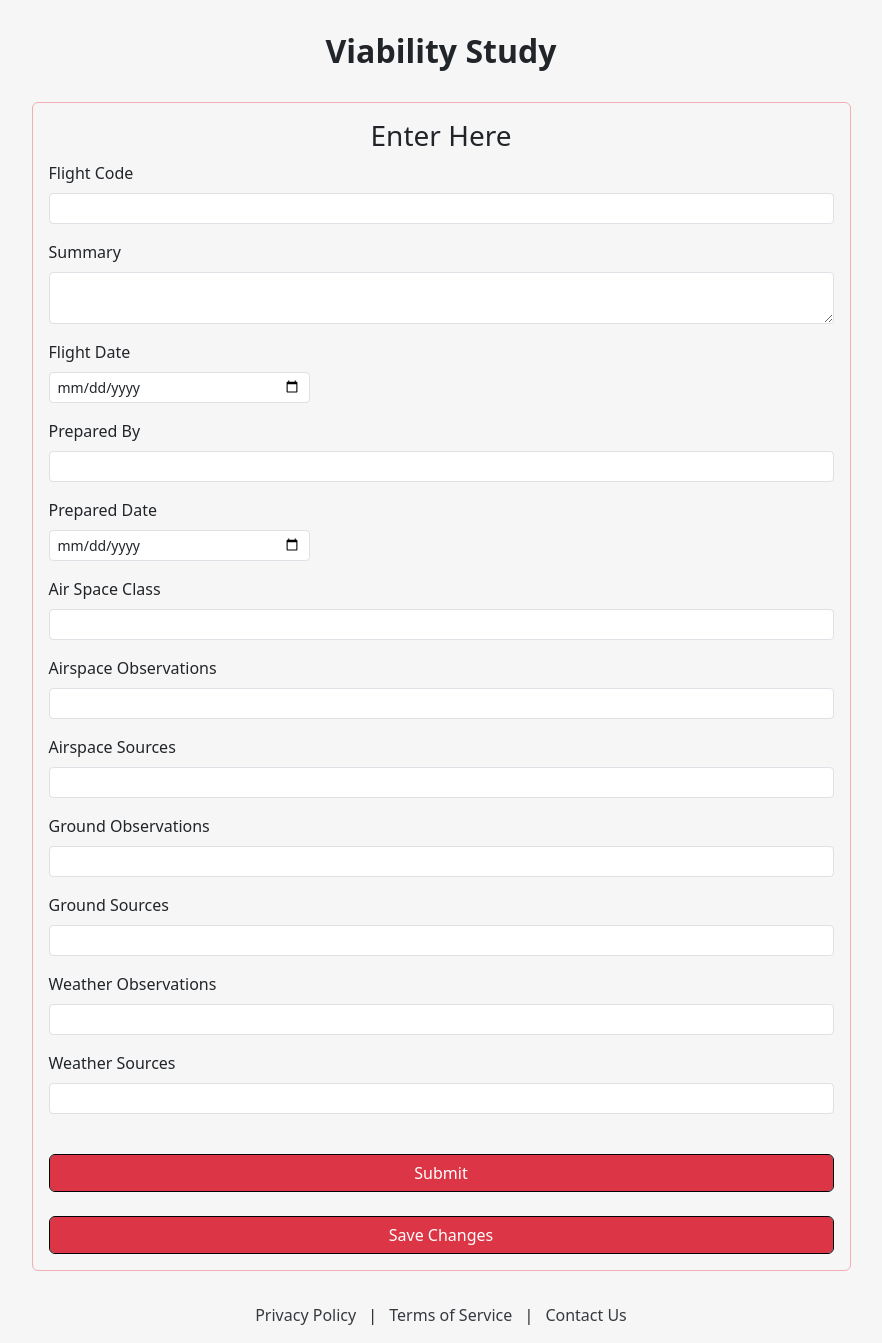
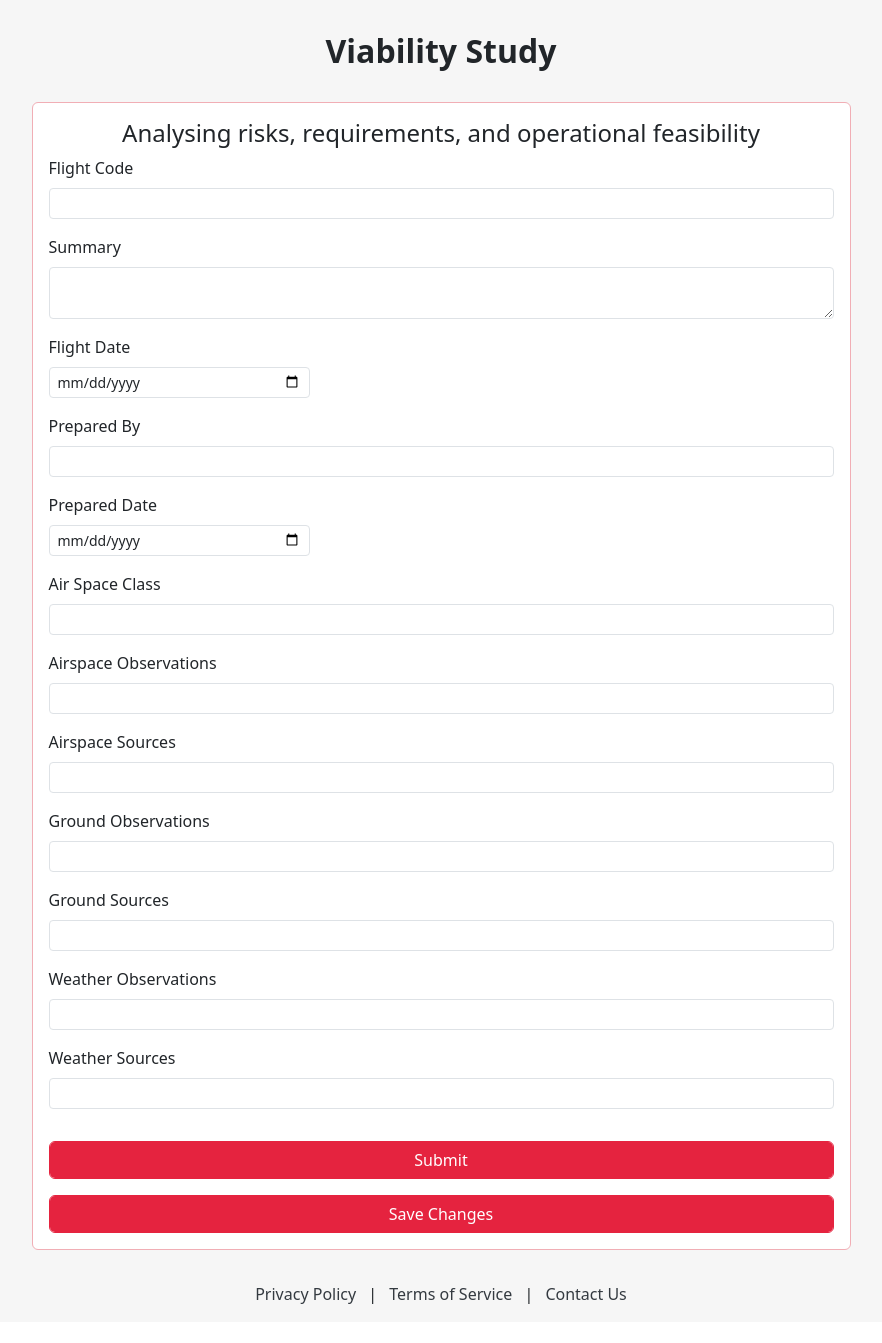
Before and after one commit to NikitaEdin/SOC09109-2025-TR2-Group-Project, a Flask app: page /forms/viability-study in a window 1280 px wide. Shown: the part 58-1401 px from the top of the page, without its empty margins (199-1081 px from the left). After the commit the page ends 1362 px from the top, so only its background shows below. Run offline with Flask 3, Linux system fonts and the light colour scheme.

Commit message:
Adjust colours and styling

```diff
--- a/app/templates/forms/viability_study.html
+++ b/app/templates/forms/viability_study.html
@@ -8,11 +8,12 @@
     </div>
     <div class="container d-flex flex-column justify-content-center align-items-center" style="min-height: 80vh;">
 
-        <form method="POST" class="rounded border border-danger-subtle p-3 w-75 my-3" novalidate>
+        <form method="POST" class="rounded border border-danger-subtle p-3 w-75 my-3 card" novalidate>
             {{ form.csrf_token }}
 
-            <h3 class="text-center">Enter Here</h3>
+            <h3 class="text-center fw-light fs-4">Analysing risks, requirements, and operational feasibility</h3>
 
+            <!-- Fight Code -->
             <div class="mb-3">
                 {{ form.flightCode.label(class="form-label") }}
                 {{ form.flightCode(class="form-control form-control-sm") }}
@@ -25,9 +26,10 @@
                 {% endif %}
             </div>
 
+            <!-- Summary -->
             <div class="mb-3">
                 {{ form.summary.label(class="form-label") }}
-                {{ form.summary(class="form-control form-control-sm") }}
+                {{ form.summary(class="form-control form-control-sm", style="max-height: 250px;") }}
                 {% if form.summary.errors %}
                     <ul class="text-danger">
                         {% for error in form.summary.errors %}
@@ -157,15 +159,9 @@
                 {% endif %}
             </div>
 
-
-            <br>
-            {{ form.submit(class="form-control btn btn-danger border border-black") }}
-            <br>
-            <br>
-            {{ form.saveChanges(class="form-control btn btn-danger border border-black") }}
-
-
-
+            <!-- Submit and Save changes -->
+            {{ form.submit(class="form-control btn btn-primary my-3") }}
+            {{ form.saveChanges(class="form-control btn btn-primary") }}
         </form>
 
     </div>
```
